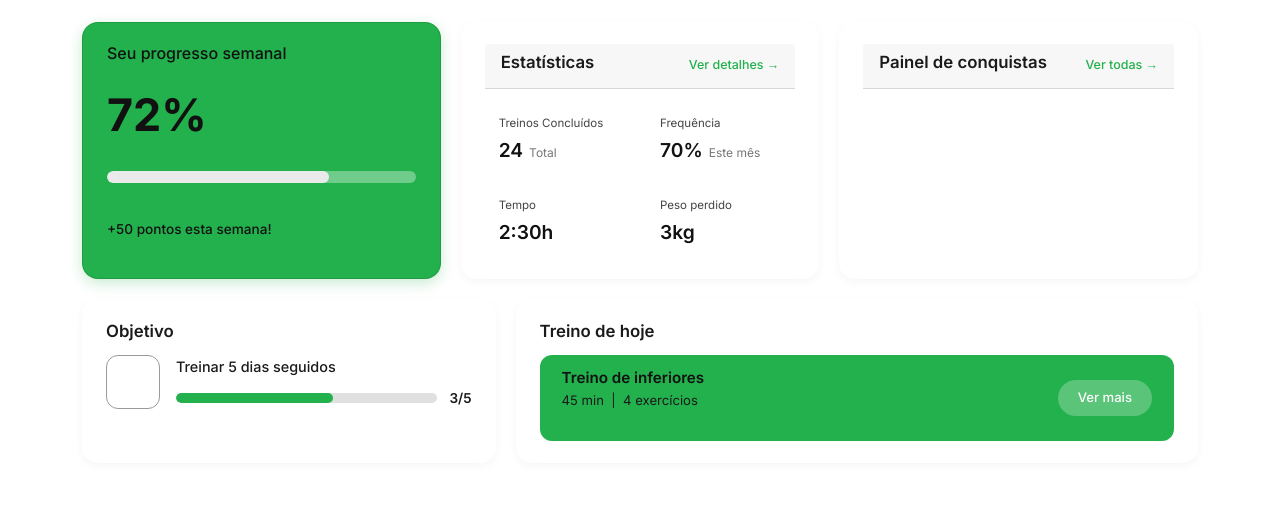
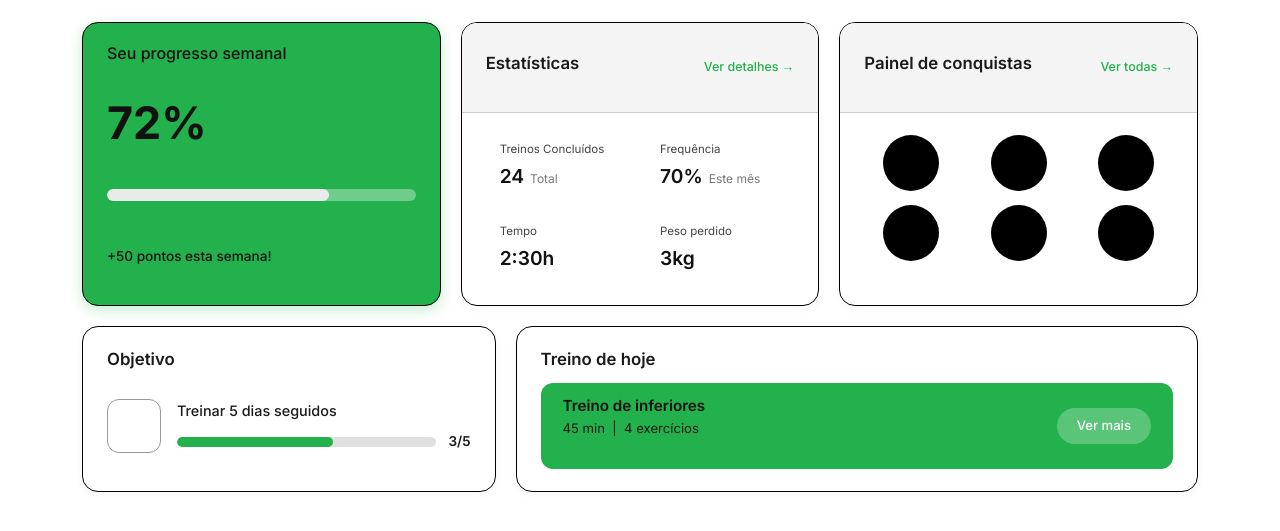
Before and after one commit to evellemflux/Site, a plain HTML site: page index.html in a window 1280 px wide. Shown: the part 569-1100 px from the top of the page. Drawn offline with nearby package versions, Linux system fonts and the light colour scheme.

Commit message:
Update style.css

```diff
--- a/style.css
+++ b/style.css
@@ -113,8 +113,23 @@ body {
     color: var(--primary-green);
 }
 
+.navbar-brand {
+    font-weight: 700;
+    color: #222222;
+}
+
+.navbar-brand span {
+    color: var(--primary-green);
+}
+
 .auth-buttons {
   display: flex;
+  gap: 12px;
+}
+
+.nav-buttons {
+    display: flex;
+    align-items: center;
     gap: 12px;
 }
 
@@ -125,7 +140,9 @@ body {
     font-weight: 600;
     cursor: pointer;
     transition: all 0.2s ease;
+    text-decoration: none;
 }
+
 
 .btn-login {
     background: #ffffff;
@@ -148,8 +165,6 @@ body {
     background: var(--dark-green);
     color: #ffffff;
 }
-
-
 
 .banner-section {
   margin-bottom: 24px;
@@ -177,7 +192,7 @@ body {
     height: 450px;
     display: block;
     object-fit: cover;
-    object-position: center 10%;
+    object-position: center 32%;
 }
 
 .carousel-btn {
@@ -253,21 +268,32 @@ body {
 }
 
 .card {
+  border: 1px solid #000000;
   border-radius: 16px;
   padding: 22px 24px;
 }
 
 .card-white {
     background-color: #ffffff;
-  border: 1px solid var(--border-card);
+    border: 1px solid #000000;
     box-shadow: 0 3px 10px rgba(0, 0, 0, 0.04);
+    overflow: hidden;
 }
 
 .card-header {
     display: flex;
     align-items: center;
     justify-content: space-between;
-  margin-bottom: 16px;
+
+    margin: -22px -24px 18px;
+    padding: 0 24px;
+    height: 90px;
+
+    background-color: #f4f4f4;
+    border-bottom: 1px solid #cccccc;
+
+    border-radius: 16px 16px 0 0;
+    box-sizing: border-box;
 }
 
 .card h3 {
@@ -286,7 +312,6 @@ body {
 .link-green:hover {
   text-decoration: underline;
 }
-
 
 .card-green {
   background-color: var(--primary-green);
@@ -383,7 +408,7 @@ body {
   width: 56px;
   height: 56px;
   border-radius: 50%;
-  background-color: var(--bg-stat);
+  background-color: black;
   transition: transform 0.2s, background-color 0.2s;
 }
 
@@ -487,6 +512,33 @@ body {
   background-color: rgba(255, 255, 255, 0.4);
 }
 
+.objective-body {
+    display: flex;
+    align-items: center;
+    gap: 16px;
+}
+
+.objective-info {
+    flex: 1;
+}
+
+.workout-banner {
+    display: flex;
+    align-items: center;
+    justify-content: space-between;
+}
+
+.objective-card,
+.today-workout-card {
+    display: flex;
+    flex-direction: column;
+}
+
+.objective-body,
+.workout-banner {
+    margin-top: auto;
+    margin-bottom: auto;
+}
 
 @media (max-width: 960px) {
   .top-grid {
@@ -519,3 +571,14 @@ body {
     text-align: center;
   }
 }
+
+@media (max-width: 991px) {
+    .nav-buttons {
+        display: flex;
+        justify-content: center;
+        align-items: center;
+        gap: 12px;
+        margin-top: 15px;
+        width: 100%;
+    }
+}
```
Lines whose indentation alone changed are shown as unchanged.
